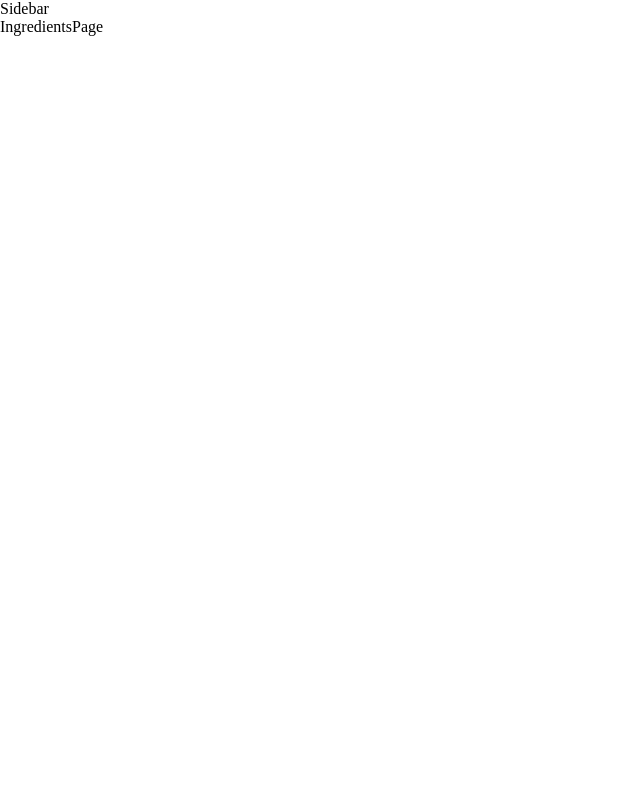
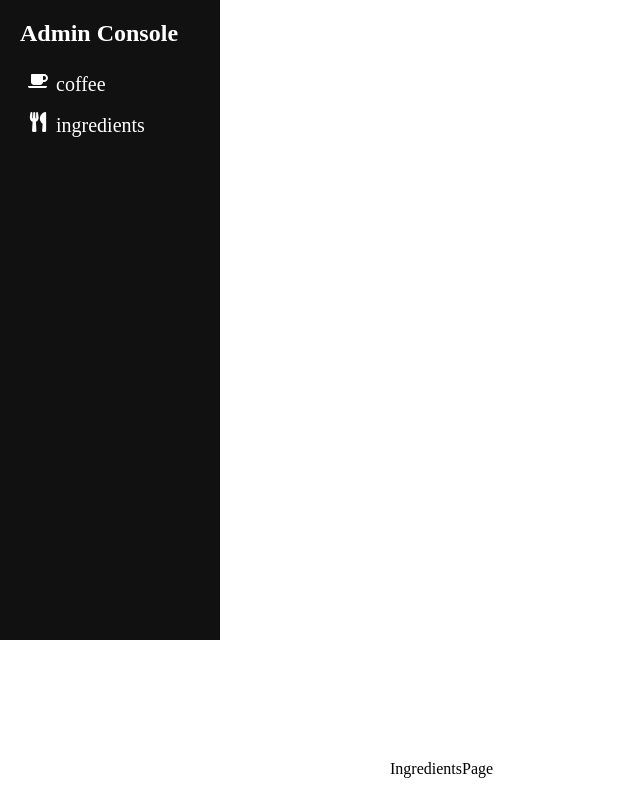
Before and after one commit to LevaniBulatsashvili/Craft-Coffee-Shop-Admin-Group-1, a React (Vite) app: page /ingredients in a window 1280 px wide. Shown: the whole page, without its empty margins (0-640 px from the left). Built offline with nearby package versions, Linux system fonts and the light colour scheme; no server answers.

Commit message:
feat:add layout branch

```diff
--- a/package.json
+++ b/package.json
@@ -13,6 +13,7 @@
   "dependencies": {
     "react": "^18.3.1",
     "react-dom": "^18.3.1",
+    "react-icons": "^5.4.0",
     "react-router-dom": "^7.1.1"
   },
   "devDependencies": {
--- a/src/App.jsx
+++ b/src/App.jsx
@@ -1,18 +1,23 @@
 import "./App.css";
 import { Routes, Route } from "react-router-dom";
 import SideBar from "./layouts/Sidebar";
+
 import CreateCoffeePage from "./pages/CoffeePage";
 import IngredientsPage from "./pages/IngredientsPage";
+import CoffeeContextProvider from "./contexts/CoffeeContext";
 
 function App() {
   return (
+    <CoffeeContextProvider>
       <div>
         <SideBar />
+
         <Routes>
           <Route path="/" element={<CreateCoffeePage />} />
           <Route path="/ingredients" element={<IngredientsPage />} />
         </Routes>
       </div>
+    </CoffeeContextProvider>
   );
 }
 
--- /dev/null
+++ b/src/contexts/CoffeeContext.jsx
@@ -0,0 +1,67 @@
+import { createContext, useContext, useMemo, useState } from "react";
+
+const CoffeeContext = createContext(null);
+
+const CoffeeContextProvider = ({ children }) => {
+  const [coffees, setCoffees] = useState([]);
+  const [ingredients, setIngredients] = useState([]);
+
+  const contextValue = useMemo(
+    () => ({
+      coffees,
+      ingredients,
+      findCoffee: (coffeeId) =>
+        coffees.find((coffee) => coffee._uuid === coffeeId),
+      setCoffees: (newCoffees) => setCoffees(newCoffees),
+      addCoffee: (newCoffee) => setCoffees((prev) => [newCoffee, ...prev]),
+      editCoffee: (updatedCoffee) => {
+        const coffeeIndex = coffees.findIndex(
+          (coffee) => coffee._uuid === updatedCoffee._uuid
+        );
+
+        const newCoffees = [...coffees];
+        newCoffees[coffeeIndex] = updatedCoffee;
+        setCoffees(newCoffees);
+      },
+      deleteCoffee: (coffeeId) =>
+        setCoffees((prev) =>
+          prev.filter((coffee) => coffee._uuid !== coffeeId)
+        ),
+      findIngredient: (ingredientId) =>
+        ingredients.find((ingredient) => ingredient._uuid === ingredientId),
+      setIngredients: (newIngredients) => setIngredients(newIngredients),
+      addIngredient: (newIngredient) =>
+        setIngredients((prev) => [newIngredient, ...prev]),
+      editIngredient: (updatedIngredient) => {
+        const ingredientIndex = ingredients.findIndex(
+          (ingredient) => ingredient._uuid === updatedIngredient._uuid
+        );
+
+        const newIngredients = [...ingredients];
+        newIngredients[ingredientIndex] = updatedIngredient;
+        setIngredients(newIngredients);
+      },
+      deleteIngredient: (ingredientId) =>
+        setIngredients((prev) =>
+          prev.filter((ingredient) => ingredient._uuid !== ingredientId)
+        ),
+    }),
+    [coffees, ingredients]
+  );
+
+  return (
+    <CoffeeContext.Provider value={contextValue}>
+      {children}
+    </CoffeeContext.Provider>
+  );
+};
+
+export const useCoffeeContext = () => {
+  const contextValue = useContext(CoffeeContext);
+  if (!contextValue)
+    throw new Error("Your component is not inside CoffeeContextProvider!");
+
+  return contextValue;
+};
+
+export default CoffeeContextProvider;
--- a/src/layouts/PageContainer.jsx
+++ b/src/layouts/PageContainer.jsx
@@ -1,5 +1,8 @@
+import styles from  './styles/PageContainer.module.css';
+
 function PageContainer({ children }) {
-  return <main>{children}</main>;
+  return <main className={styles.main}>
+    {children}</main>;
 }
 
 export default PageContainer;
--- a/src/layouts/Sidebar.jsx
+++ b/src/layouts/Sidebar.jsx
@@ -1,5 +1,26 @@
+import { Link } from "react-router-dom"
+import styles from  './styles/Sidebar.module.css';
+import React, { useState } from 'react';
+import { FaCoffee, FaUtensils } from 'react-icons/fa';
+
 function Sidebar() {
-  return <nav>Sidebar</nav>;
+  const [activeLink, setActiveLink] = useState(null);
+
+  const handleLinkClick = (linkName) => {
+    setActiveLink(linkName);
+  };
+
+
+  return <nav className={styles.nav}>
+    <h1 className={styles.title}>Admin Console</h1>
+
+    <Link to={'/'} className={`${styles.link} ${activeLink === 'coffee' ? styles.active : ''}`}
+        onClick={() => handleLinkClick('coffee')}> <FaCoffee className={styles.icon} />coffee</Link>
+
+    <Link to={'/ingredients'}  className={`${styles.link} ${activeLink === 'ingredients' ? styles.active : ''}`}
+        onClick={() => handleLinkClick('ingredients')}> <FaUtensils className={styles.icon} />ingredients</Link>
+
+  </nav>;
 }
 
 export default Sidebar;
--- a/src/layouts/styles/PageContainer.module.css
+++ b/src/layouts/styles/PageContainer.module.css
@@ -0,0 +1,7 @@
+.main{
+    height: 100%;
+    width: 100%;
+    padding-left: 390px;
+    padding-top: 120px;
+    background-color: #FFFFFF;
+}
--- a/src/layouts/styles/Sidebar.module.css
+++ b/src/layouts/styles/Sidebar.module.css
@@ -0,0 +1,47 @@
+*{
+    margin: 0;
+    padding: 0;
+    box-sizing: border-box;
+}
+
+ .nav {
+    padding: 20px;
+    height: 640px;
+    width: 220px;
+    background-color: #111111;
+    border-color: white;
+    gap: 32px;
+  }
+
+  .title {
+    font-size: 24px;
+    color: white;
+    margin-bottom: 16px;
+  }
+
+  .link {
+    display: block;
+    align-items: center;
+    color: white;
+    text-decoration: none;
+    font-size: 20px;
+    padding: 8px;
+    border-radius: 4px;
+    transition: background-color 0.3s, color 0.3s;
+  }
+
+  .icon {
+    margin-right: 8px;
+    font-size: 1em;
+  }
+
+  .link:hover {
+    background-color: #f0f0f0;
+    color: rgb(24, 24, 26);
+  }
+
+  .active {
+    background-color: #010b16;
+    color: white;
+    font-weight: bold;
+  }
--- a/src/pages/CoffeePage.jsx
+++ b/src/pages/CoffeePage.jsx
@@ -1,11 +1,72 @@
+import { useContext, useEffect, useState } from "react";
 import PageContainer from "../layouts/PageContainer";
+import {  useCoffeeContext } from "../contexts/CoffeeContext";
+import useFetch from "../hooks/useFetch";
 
-function CoffeePage() {
+
+const  CoffeePage = () => {
+  const { coffees, setCoffees } = useCoffeeContext('')// from contextApi
+  //const [newCoffee, setNewCoffee]=useState('')// is empty when the component is first rendered,
+   const {data, loading, error,fetchData}=useFetch(
+     "https://crudapi.co.uk/api/v1/coffees",
+     'GET',
+     []
+   )
+
+
+
+
+
+ useEffect (() => {
+if (data.length>0) {
+  setCoffees(data)
+}
+ }, [data,setCoffees])
+
+if (loading) {
+  return <p>Loading...</p>
+}
+
+if (error){
+  return <p>Try again</p>
+}
+
+
   return (
     <PageContainer>
-      <div>CoffeePage</div>
-    </PageContainer>
-  );
-}
+
+      <div>
+      <h1>Coffee List</h1>
+      <table>
+        <thead>
+          <tr>
+            <th>Tittle</th>
+            <th>Image</th>
+            <th>Country</th>
+            <th>Caffeine</th>
+            <th>Total Price</th>
+          </tr>
+        </thead>
+        <tbody>
+        {coffees.map((coffee)=>(
+          <tr key={coffee.id}>
+            <td>
+              {coffee.title}
+              </td>
+            <td>
+            <img src={ coffee.img} alt={coffee.title}  />
+            </td>
+            <td>{coffee.country}</td>
+            <td>{coffee.caffeine} mg</td>
+            <td>{coffee.totalPrice} GEL</td>
+            </tr>
+        ))}
+            </tbody>
+      </table>
+      </div>
+
+     </PageContainer>
+
+    )}
 
 export default CoffeePage;
```
Also changed, not shown: 1 other file (tests, documents, lock files or other folders). Lines whose indentation alone changed are shown as unchanged.
